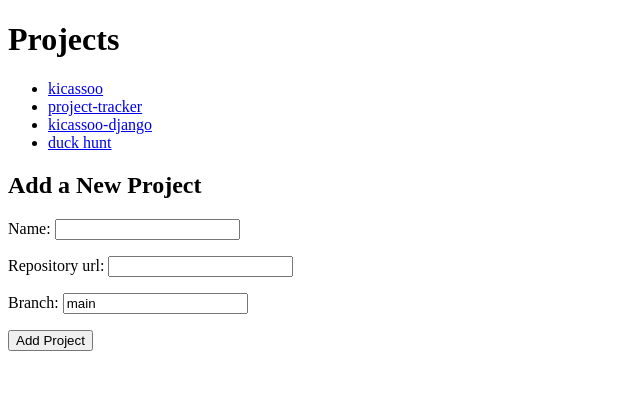
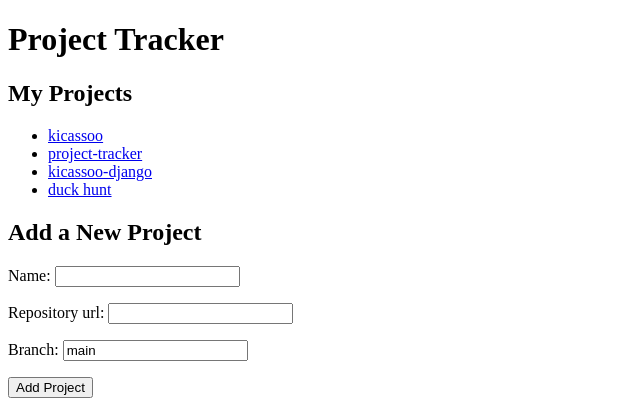
Before and after one commit to Jaycode88/project-tracker, a Django app: page / in a window 1280 px wide. Shown: the top 420 px of the page, without its empty margins (0-640 px from the left). Run offline with Django 5.2, Linux system fonts and the light colour scheme; data comes from the database, SQL or seed files in the repository; both versions use the stored data as it was after the commit.

Commit message:
Minor changers to list page

```diff
--- a/project_tracker/tracking/templates/tracking/project_list.html
+++ b/project_tracker/tracking/templates/tracking/project_list.html
@@ -2,11 +2,12 @@
 <html>
 
 <head>
-    <title>Projects</title>
+    <title>Project Tracker</title>
 </head>
 
 <body>
-    <h1>Projects</h1>
+    <h1>Project Tracker</h1>
+    <h2>My Projects</h2>
     <ul>
         {% for project in projects %}
         <li><a href="{% url 'project_detail' project.id %}">{{ project.name }}</a></li>
```
Also changed, not shown: project_tracker/db.sqlite3.
